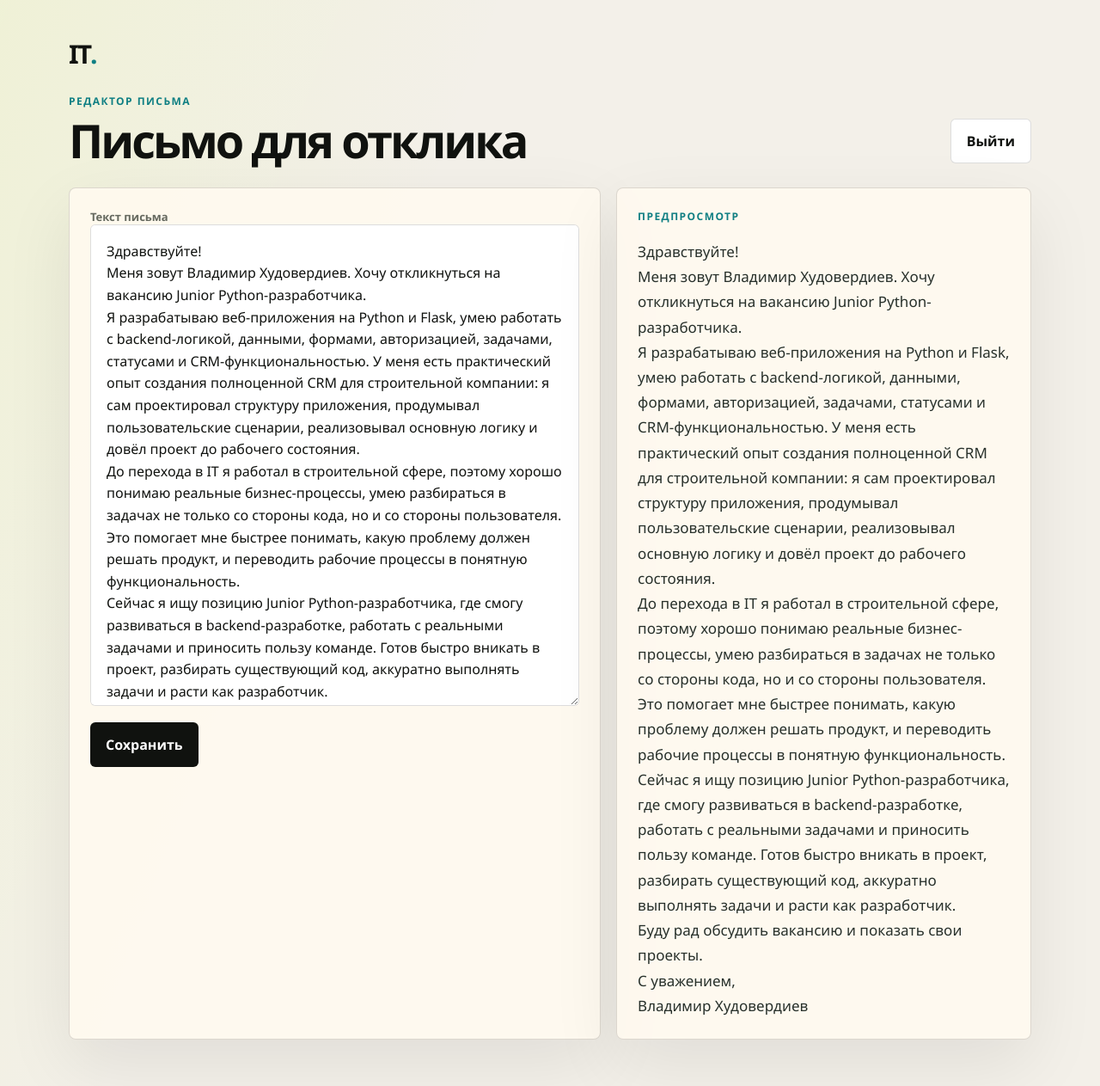
After one commit to vhudoverdiev/khudoverdiev, a Flask app: page /pismo in a window 1280 px wide. The commit adds this page. Shown: the whole page at 86% size. Run offline with Flask 3, Linux system fonts and the light colour scheme; the visitor is signed in with stand-in values (Sample User, id 1).

Commit message:
Auto update 2026-09-20 15:43

```diff
--- a/app.py
+++ b/app.py
@@ -13,7 +13,7 @@ from ipaddress import ip_address, ip_network
 from urllib.parse import urlparse
 import uuid
 
-from flask import Flask, abort, g, jsonify, make_response, redirect, render_template, request, session, url_for
+from flask import Flask, abort, g, jsonify, make_response, redirect, render_template, request, send_from_directory, session, url_for
 from werkzeug.exceptions import HTTPException
 from werkzeug.security import check_password_hash
 
@@ -41,6 +41,16 @@ ROOT_MESSAGE_SCOPE = "root-message"
 PROJECT_LEAD_COOKIE = "project_lead_device"
 PROJECT_LEAD_DAILY_LIMIT = 3
 PROJECT_LEAD_SCOPE = "it-project-lead"
+PISMO_PASSWORD = os.environ.get("PISMO_PASSWORD", "pismoqwe")
+PISMO_PATH = Path(os.environ.get("PISMO_PATH", Path(__file__).with_name("pismo.txt"))).expanduser()
+DEFAULT_PISMO_TEXT = """Здравствуйте!
+Меня зовут Владимир Худовердиев. Хочу откликнуться на вакансию Junior Python-разработчика.
+Я разрабатываю веб-приложения на Python и Flask, умею работать с backend-логикой, данными, формами, авторизацией, задачами, статусами и CRM-функциональностью. У меня есть практический опыт создания полноценной CRM для строительной компании: я сам проектировал структуру приложения, продумывал пользовательские сценарии, реализовывал основную логику и довёл проект до рабочего состояния.
+До перехода в IT я работал в строительной сфере, поэтому хорошо понимаю реальные бизнес-процессы, умею разбираться в задачах не только со стороны кода, но и со стороны пользователя. Это помогает мне быстрее понимать, какую проблему должен решать продукт, и переводить рабочие процессы в понятную функциональность.
+Сейчас я ищу позицию Junior Python-разработчика, где смогу развиваться в backend-разработке, работать с реальными задачами и приносить пользу команде. Готов быстро вникать в проект, разбирать существующий код, аккуратно выполнять задачи и расти как разработчик.
+Буду рад обсудить вакансию и показать свои проекты.
+С уважением,
+Владимир Худовердиев"""
 
 BRANCH_HOSTS = {
     "root": "khudoverdiev.ru",
@@ -342,6 +352,19 @@ def clean_text(value, max_length):
     return value[:max_length]
 
 
+def read_pismo_text():
+    try:
+        text = PISMO_PATH.read_text(encoding="utf-8").strip()
+    except FileNotFoundError:
+        return DEFAULT_PISMO_TEXT
+    return text or DEFAULT_PISMO_TEXT
+
+
+def write_pismo_text(text):
+    PISMO_PATH.parent.mkdir(parents=True, exist_ok=True)
+    PISMO_PATH.write_text(text, encoding="utf-8")
+
+
 def hmac_digest(value):
     secret = (app.secret_key or "").encode("utf-8")
     return hmac.new(secret, value.encode("utf-8"), hashlib.sha256).hexdigest()
@@ -657,7 +680,7 @@ def security_gate():
     if request.path.startswith((ADMIN_PATH, LEGACY_ADMIN_PATH, "/admin")) and not is_admin_ip_allowed():
         audit_event("admin_ip_blocked")
         abort(404)
-    if request.endpoint != "static" and request.method == "GET":
+    if request.endpoint not in {"static", "resume"} and request.method == "GET":
         csrf_token()
 
 
@@ -1158,6 +1181,46 @@ def index():
 @app.route("/health")
 def health():
     return jsonify({"status": "ok"})
+
+
+@app.route("/rezume")
+def resume():
+    return send_from_directory(app.static_folder, "portfolio/resume.pdf", mimetype="application/pdf")
+
+
+@app.route("/pismo", methods=["GET", "POST"])
+def pismo():
+    error = None
+    saved = False
+
+    if request.method == "POST":
+        if not validate_csrf():
+            abort(400)
+        action = request.form.get("action")
+        if action == "login":
+            if hmac.compare_digest(request.form.get("password", ""), PISMO_PASSWORD):
+                session["pismo_authorized"] = True
+                return redirect(url_for("pismo"))
+            error = "Неверный пароль"
+        elif action == "save":
+            if not session.get("pismo_authorized"):
+                abort(403)
+            write_pismo_text(clean_text(request.form.get("letter"), 12000))
+            saved = True
+        elif action == "logout":
+            session.pop("pismo_authorized", None)
+            return redirect(url_for("pismo"))
+        else:
+            abort(400)
+
+    authorized = bool(session.get("pismo_authorized"))
+    return render_template(
+        "pismo.html",
+        authorized=authorized,
+        error=error,
+        saved=saved,
+        letter=read_pismo_text() if authorized else "",
+    )
 
 
 @app.route("/portfolio")
@@ -1498,6 +1561,49 @@ def delete_photo_client(client_id):
     return redirect(url_for("admin_clients"))
 
 
+@app.route(f"{ADMIN_PATH}/clients/<int:client_id>/restore", methods=["POST"])
+@admin_required
+def restore_photo_client(client_id):
+    init_db()
+    if not validate_csrf():
+        audit_event("admin_client_restore_csrf_failed", str(client_id))
+        abort(400)
+
+    restored_at = now()
+    with get_db() as db:
+        cursor = db.execute(
+            """
+            UPDATE photo_clients
+            SET archived_at = NULL, is_active = 1, updated_at = ?
+            WHERE id = ? AND archived_at IS NOT NULL
+            """,
+            (restored_at, client_id),
+        )
+        restored = db.execute(
+            """
+            SELECT id, client_name, slug, is_active, updated_at
+            FROM photo_clients
+            WHERE id = ? AND archived_at IS NULL
+            """,
+            (client_id,),
+        ).fetchone()
+
+    if cursor.rowcount == 0 or restored is None:
+        abort(404)
+
+    audit_event("photo_client_restored", str(client_id))
+    if request.headers.get("X-Requested-With") == "fetch":
+        return jsonify(
+            {
+                "id": restored["id"],
+                "client_name": restored["client_name"],
+                "url": photo_client_public_url(restored["slug"]),
+                "is_active": bool(restored["is_active"]),
+            }
+        )
+    return redirect(url_for("admin_clients"))
+
+
 @app.route(f"{ADMIN_PATH}/clients/<int:client_id>/rotate-link", methods=["POST"])
 @admin_required
 def rotate_photo_client_link(client_id):
--- /dev/null
+++ b/static/css/pismo.css
@@ -0,0 +1,231 @@
+:root {
+    --ink: #10120f;
+    --paper: #f3f0e9;
+    --panel: #fffaf0;
+    --line: rgba(16, 18, 15, 0.14);
+    --lime: #ceff33;
+    --muted: #65695f;
+    --accent: #0f7f83;
+}
+
+* {
+    box-sizing: border-box;
+}
+
+body {
+    margin: 0;
+    min-height: 100vh;
+    background:
+        linear-gradient(110deg, rgba(206, 255, 51, 0.1), transparent 34%),
+        var(--paper);
+    color: var(--ink);
+    font-family: "Segoe UI Variable Text", "Segoe UI", Arial, sans-serif;
+    -webkit-font-smoothing: antialiased;
+}
+
+a {
+    color: inherit;
+    text-decoration: none;
+}
+
+button,
+input,
+textarea {
+    font: inherit;
+}
+
+button:focus-visible,
+input:focus-visible,
+textarea:focus-visible,
+a:focus-visible {
+    outline: 3px solid var(--lime);
+    outline-offset: 3px;
+}
+
+.pismo-shell {
+    width: min(1120px, calc(100% - 32px));
+    margin: 0 auto;
+    padding: 42px 0 54px;
+}
+
+.brand {
+    display: inline-flex;
+    margin-bottom: 34px;
+    font-size: 30px;
+    font-weight: 900;
+    letter-spacing: -2px;
+}
+
+.brand span {
+    color: var(--accent);
+}
+
+.eyebrow {
+    margin: 0 0 12px;
+    color: var(--accent);
+    font-size: 12px;
+    font-weight: 900;
+    letter-spacing: 0.12em;
+    text-transform: uppercase;
+}
+
+h1 {
+    margin: 0;
+    font-size: 54px;
+    line-height: 0.96;
+    letter-spacing: -0.055em;
+}
+
+.login-card,
+.editor-card,
+.preview-card {
+    border: 1px solid var(--line);
+    border-radius: 8px;
+    background: rgba(255, 250, 240, 0.88);
+    box-shadow: 0 28px 80px rgba(16, 18, 15, 0.08);
+}
+
+.login-card {
+    width: min(500px, 100%);
+    margin: 70px auto 0;
+    padding: 34px;
+}
+
+.login-form {
+    display: grid;
+    gap: 16px;
+    margin-top: 30px;
+}
+
+label {
+    display: grid;
+    gap: 8px;
+    color: var(--muted);
+    font-size: 13px;
+    font-weight: 800;
+}
+
+input,
+textarea {
+    width: 100%;
+    border: 1px solid var(--line);
+    border-radius: 6px;
+    background: #fff;
+    color: var(--ink);
+}
+
+input {
+    min-height: 52px;
+    padding: 0 14px;
+}
+
+textarea {
+    min-height: 560px;
+    resize: vertical;
+    padding: 18px;
+    line-height: 1.6;
+}
+
+button {
+    min-height: 52px;
+    padding: 0 18px;
+    border: 0;
+    border-radius: 6px;
+    background: var(--ink);
+    color: #fff;
+    font-weight: 900;
+    cursor: pointer;
+}
+
+.secondary-button {
+    border: 1px solid var(--line);
+    background: #fff;
+    color: var(--ink);
+}
+
+.form-message {
+    margin: 0;
+    font-size: 14px;
+    font-weight: 800;
+}
+
+.form-message.error {
+    color: #b42318;
+}
+
+.form-message.success {
+    color: var(--accent);
+}
+
+.editor-header {
+    display: flex;
+    align-items: end;
+    justify-content: space-between;
+    gap: 20px;
+    margin-bottom: 28px;
+}
+
+.editor-header .brand {
+    margin-bottom: 26px;
+}
+
+.editor-grid {
+    display: grid;
+    grid-template-columns: minmax(0, 1fr) minmax(360px, 0.78fr);
+    gap: 18px;
+}
+
+.editor-card,
+.preview-card {
+    padding: 24px;
+}
+
+.editor-actions {
+    min-height: 52px;
+    display: flex;
+    align-items: center;
+    justify-content: space-between;
+    gap: 18px;
+    margin-top: 14px;
+}
+
+.preview-label {
+    margin: 0 0 18px;
+    color: var(--accent);
+    font-size: 12px;
+    font-weight: 900;
+    letter-spacing: 0.12em;
+    text-transform: uppercase;
+}
+
+.letter-preview {
+    white-space: pre-wrap;
+    color: #27302b;
+    font-size: 17px;
+    line-height: 1.72;
+}
+
+@media (max-width: 880px) {
+    .pismo-shell {
+        width: min(100% - 24px, 620px);
+        padding-top: 26px;
+    }
+
+    h1 {
+        font-size: 40px;
+    }
+
+    .editor-header,
+    .editor-grid {
+        grid-template-columns: 1fr;
+    }
+
+    .editor-header {
+        align-items: start;
+        display: grid;
+    }
+
+    textarea {
+        min-height: 420px;
+    }
+}
--- a/templates/it.html
+++ b/templates/it.html
@@ -25,6 +25,7 @@
                 <nav aria-label="Основная навигация">
                     <a href="#about">Обо мне</a>
                     <a href="#projects">Кейсы</a>
+                    <a href="{{ url_for('resume') }}">Резюме</a>
                     <a href="#contact">Контакты</a>
                 </nav>
                 <button class="header-cta" type="button" data-open-contact>Обсудить проект <span class="ui-icon ui-icon-symbol ui-icon-arrow-up-right" aria-hidden="true">↗︎</span></button>
--- /dev/null
+++ b/templates/pismo.html
@@ -0,0 +1,64 @@
+<!doctype html>
+<html lang="ru">
+<head>
+    <meta charset="utf-8">
+    <meta name="viewport" content="width=device-width, initial-scale=1, viewport-fit=cover">
+    <title>Письмо | Владимир Худовердиев</title>
+    <meta name="robots" content="noindex, nofollow">
+    <meta name="theme-color" content="#f4f0e8">
+    <link rel="icon" type="image/svg+xml" href="{{ url_for('static', filename='portfolio/vh-favicon.svg') }}?v=7">
+    <link rel="stylesheet" href="{{ url_for('static', filename='css/pismo.css') }}?v=1">
+</head>
+<body>
+    <main class="pismo-shell">
+        {% if not authorized %}
+            <section class="login-card" aria-labelledby="login-title">
+                <a class="brand" href="{{ url_for('index') }}">IT<span>.</span></a>
+                <p class="eyebrow">Закрытая страница</p>
+                <h1 id="login-title">Введите пароль</h1>
+                <form method="post" class="login-form">
+                    <input type="hidden" name="csrf_token" value="{{ csrf_token() }}">
+                    <input type="hidden" name="action" value="login">
+                    <label>
+                        <span>Пароль</span>
+                        <input type="password" name="password" autocomplete="current-password" required autofocus>
+                    </label>
+                    {% if error %}<p class="form-message error" role="alert">{{ error }}</p>{% endif %}
+                    <button type="submit">Открыть письмо</button>
+                </form>
+            </section>
+        {% else %}
+            <header class="editor-header">
+                <div>
+                    <a class="brand" href="{{ url_for('index') }}">IT<span>.</span></a>
+                    <p class="eyebrow">Редактор письма</p>
+                    <h1>Письмо для отклика</h1>
+                </div>
+                <form method="post">
+                    <input type="hidden" name="csrf_token" value="{{ csrf_token() }}">
+                    <input type="hidden" name="action" value="logout">
+                    <button class="secondary-button" type="submit">Выйти</button>
+                </form>
+            </header>
+
+            <section class="editor-grid">
+                <form method="post" class="editor-card">
+                    <input type="hidden" name="csrf_token" value="{{ csrf_token() }}">
+                    <input type="hidden" name="action" value="save">
+                    <label for="letter">Текст письма</label>
+                    <textarea id="letter" name="letter" maxlength="12000" spellcheck="true">{{ letter }}</textarea>
+                    <div class="editor-actions">
+                        {% if saved %}<p class="form-message success" role="status">Сохранено</p>{% endif %}
+                        <button type="submit">Сохранить</button>
+                    </div>
+                </form>
+
+                <article class="preview-card" aria-label="Предпросмотр письма">
+                    <p class="preview-label">Предпросмотр</p>
+                    <div class="letter-preview">{{ letter }}</div>
+                </article>
+            </section>
+        {% endif %}
+    </main>
+</body>
+</html>
```
Also changed, not shown: static/css/styles.css (+52 -6 lines), templates/admin.html (+53 -5 lines), tests/test_app.py (+119 -0 lines), 1 other file.
